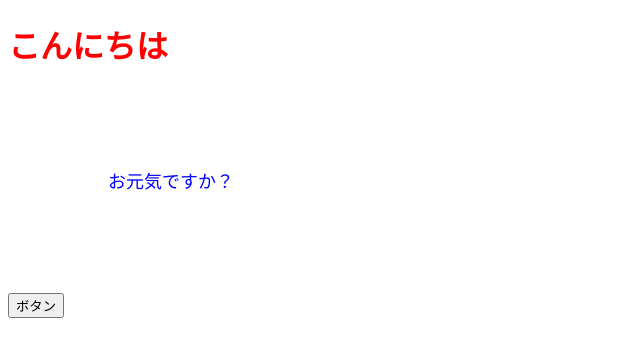
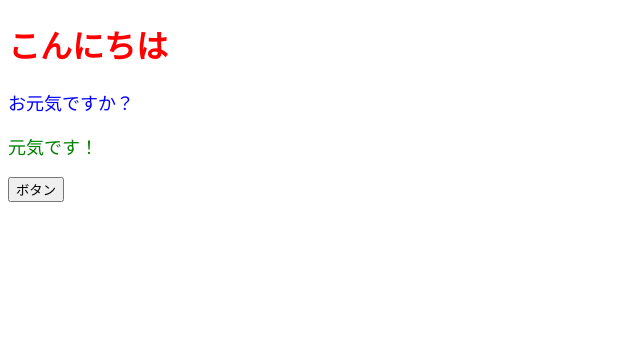
Before and after one commit to ky381011/JSTSPractice, a React (Create React App) app in the folder sample/react/todo/: page / in a window 1280 px wide. Shown: the top 356 px of the page, without its empty margins (0-640 px from the left). Built offline with nearby package versions, Linux system fonts and the light colour scheme.

Commit message:
ColorfulMessageコンポーネントを新規作成し、Appコンポーネントで使用するように変更した

```diff
--- a/sample/react/todo/src/app.jsx
+++ b/sample/react/todo/src/app.jsx
@@ -1,19 +1,18 @@
 // 関数単位でコンポーネント化する
+
+import { ColorfulMessage } from "./components/ColorfulMessage";
 
 export const App = () => {
   const onClickButton = () => {
     alert('');
   }
-  const contentStyle = {
-    color: 'blue',
-    fontSize: '18px',
-    margin: 100,
-  };
+
   return (
     <>
       {/* 一つ目の波かっこはJavaScriptを使うため、二つ目の波かっこはオブジェクトを表すため */}
       <h1 style={ {color: 'red'} }>こんにちは</h1>
-      <p style={contentStyle}>お元気ですか？</p>
+      <ColorfulMessage color="blue">お元気ですか？</ColorfulMessage>
+      <ColorfulMessage color="green">元気です！</ColorfulMessage>
       <button onClick={onClickButton}>ボタン</button>
     </>
   );
--- /dev/null
+++ b/sample/react/todo/src/components/ColorfulMessage.jsx
@@ -0,0 +1,10 @@
+export const ColorfulMessage = (props) => { // 最初から分割代入してもOK
+  const {color, children} = props; // propsからcolorとchildrenを分割代入する
+  const contentStyle = {
+    color: color, // オブジェクト名と変数名が同じ場合は、color: colorのように書かなくても、colorだけでOK
+    fontSize: '18px',
+  };
+  return (
+    <p style={contentStyle}>{children}</p>
+  );
+};
```
